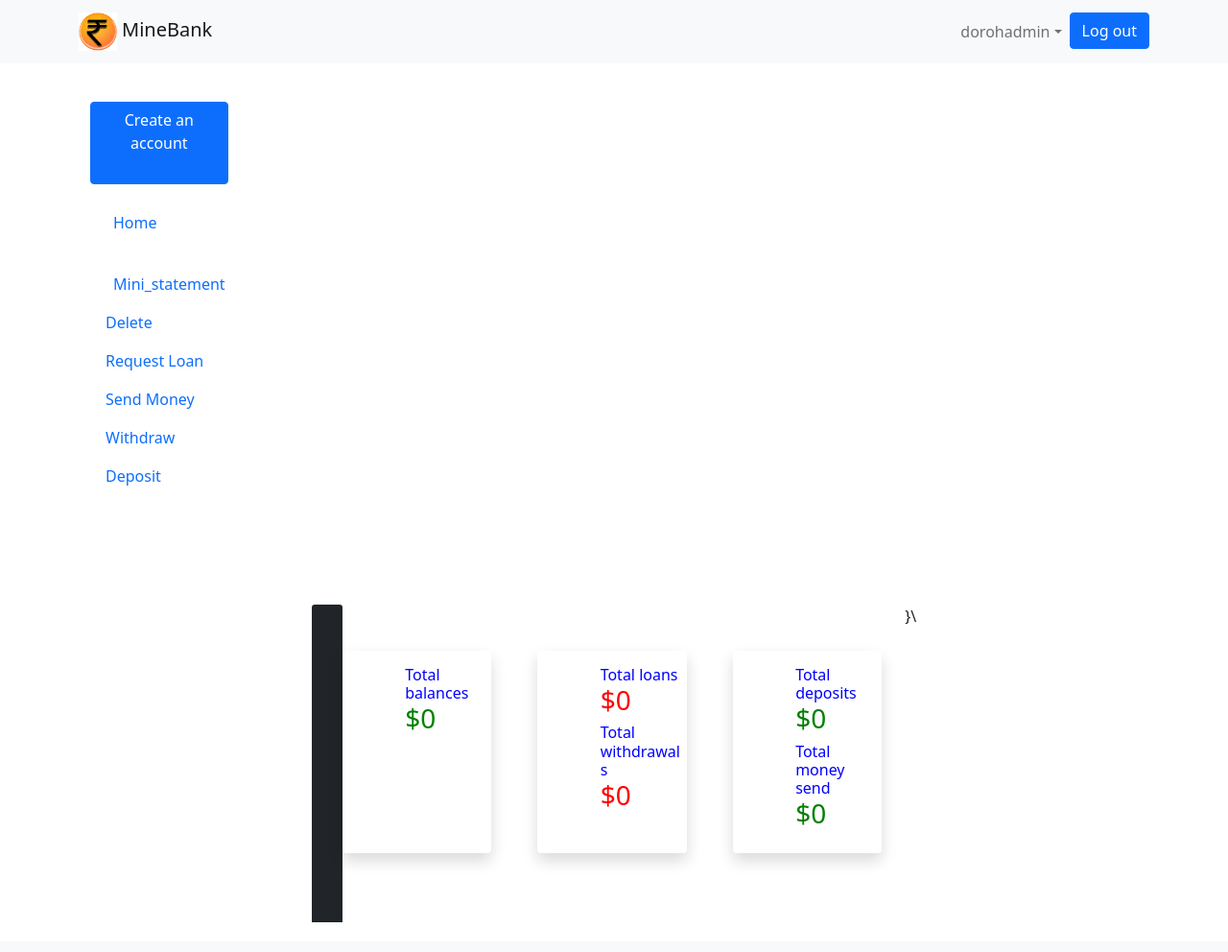
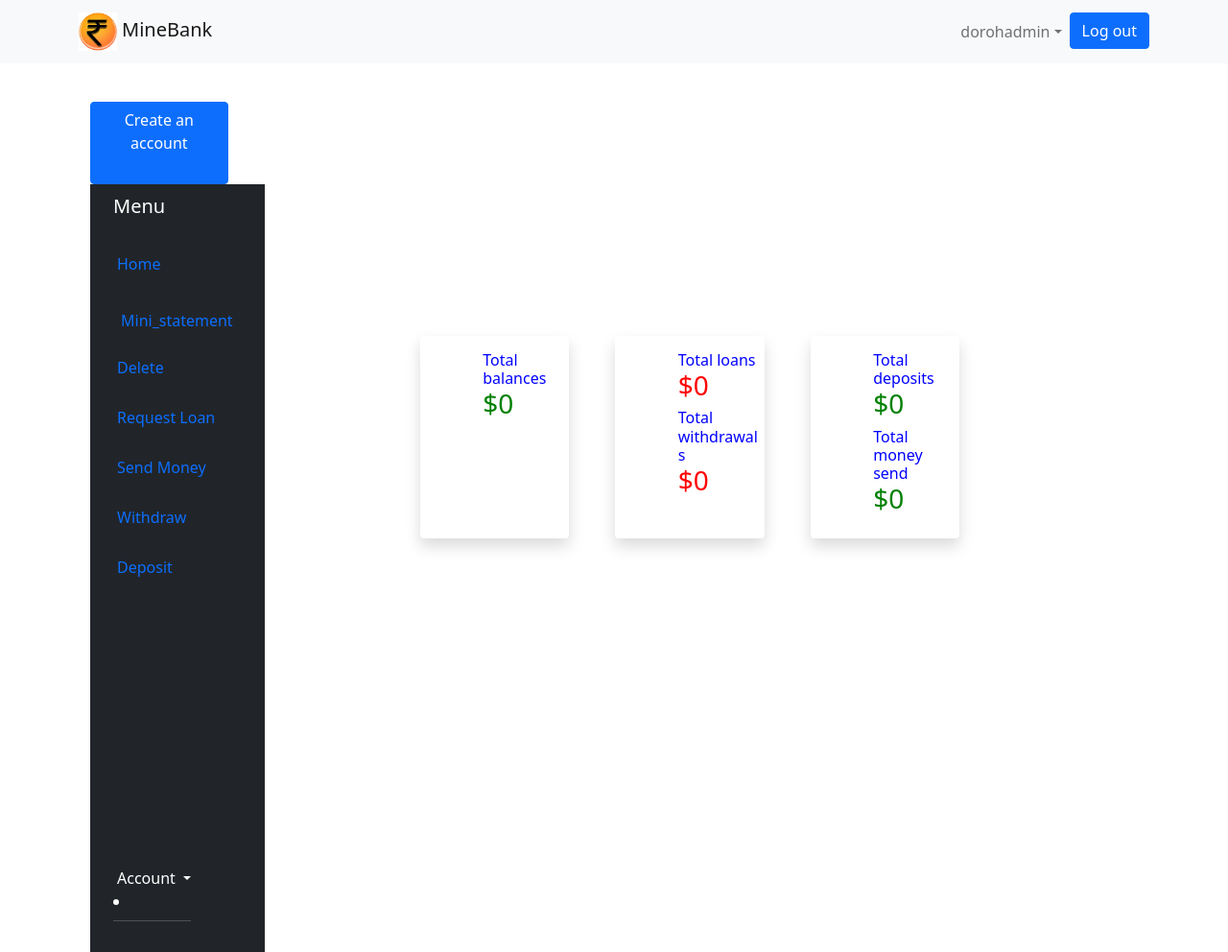
Before and after one commit to chepkiruidorothy/bank, a Django app: page /dashboard/5/ in a window 1280 px wide. Shown: the whole page at 96% size. Before the commit the page ends 961 px from the top, so only its background shows below. Run offline with Django 4.2, Linux system fonts and the light colour scheme; a user stored in the database is signed in; data comes from the database, SQL or seed files in the repository; some libraries are stand-ins or nearby versions.

Commit message:
changed monthly dashboard

```diff
--- a/templates/dashboard.html
+++ b/templates/dashboard.html
@@ -18,38 +18,72 @@
 {% include 'list.html'%}
 <!-- Main layout -->
 
-<div class="wrapper">
-    <!--Top menu -->
-    <div class="sidebar" style="height:auto; width:225px; padding: 20px 0; color:yellow; ">
-       <!--profile image & text-->
-        <!--menu item-->
 
-           <div class="side-navbar active-nav d-flex justify-content-between flex-wrap flex-column" id="sidebar">
-            <ul class="nav flex-column text-white w-100">
-
-              <li><a href="{% url 'home'%}" class="nav-link">
-                <span class="mx-2">Home</span></a>
+<div class="container-fluid">
+    <div class="row flex-nowrap">
+        <div class="col-auto col-md-3 col-xl-2 px-sm-2 px-0 bg-dark">
+            <div class="d-flex flex-column align-items-center align-items-sm-start px-3 pt-2 text-white min-vh-100">
+                <a href="/" class="d-flex align-items-center pb-3 mb-md-0 me-md-auto text-white text-decoration-none">
+                    <span class="fs-5 d-none d-sm-inline">Menu</span>
+                </a>
+                <ul class="nav nav-pills flex-column mb-sm-auto mb-0 align-items-center align-items-sm-start" id="menu">
+                    <li class="nav-item">
+                        <a href="#" class="nav-link align-middle px-0">
+                            <i class="fs-4 bi-house"></i> <span class="ms-1 d-none d-sm-inline">Home</span>
+                        </a>
                     </li>
                       {% if account%}
-                  <li <span class="mx-2">><a class="nav-link" href="{%url 'statement' account.pk %}">Mini_statement</a></li>
-                    <li><a class="nav-link"  href="{%url 'delete' account.pk %}">Delete</a></li>
-                      <li><a class="nav-link" href="{%url 'loan' account.pk%}">Request Loan</a></li>
-                      <li><a class="nav-link" href="{%url 'send_money' account.pk%}">Send Money </a></li>
-                        <li><a class="nav-link" href="{%url 'withdraw' account.pk %}">Withdraw</a></li>
-                        <li><a class="nav-link" href="{%url 'deposit' account.pk %}">Deposit</a></li>
+                    <li>
+                        <a href="{%url 'statement' account.pk %}" data-bs-toggle="collapse" class="nav-link px-0 align-middle">
+                            <i class="fs-4 bi-speedometer2"></i> <li <span class="mx-2"> Mini_statement</a>
+                    </li>
+                    <li>
+                        <a href="{%url 'delete' account.pk %}" class="nav-link px-0 align-middle">
+                            <i class="fs-4 bi-table"></i> <span class="ms-1 d-none d-sm-inline">Delete</span></a>
+                    </li>
+                    <li>
+                        <a href="{%url 'loan' account.pk%}" data-bs-toggle="collapse" class="nav-link px-0 align-middle ">
+                    <i class="fs-4 bi-bootstrap"></i> <span class="ms-1 d-none d-sm-inline">Request Loan</span></a>
+                    </li>
 
-                        {%endif%}
+                    <li>
+                        <a href="{%url 'send_money' account.pk%}"class="nav-link px-0 align-middle">
+                            <i class="fs-4 bi-table"></i> <span class="ms-1 d-none d-sm-inline">Send Money</span></a>
+                    </li>
+                    <li>
+                        <a href="{%url 'withdraw' account.pk %}"class="nav-link px-0 align-middle">
+                            <i class="fs-4 bi-table"></i> <span class="ms-1 d-none d-sm-inline">Withdraw</span></a>
+                    </li>
 
-              </div>
+                    <li>
+                        <a href="{%url 'deposit' account.pk %}"class="nav-link px-0 align-middle">
+                            <i class="fs-4 bi-table"></i> <span class="ms-1 d-none d-sm-inline">Deposit</span></a>
+                    </li>
 
+                    {% endif%}
+                </ul>
+                <hr>
+                <div class="dropdown pb-4">
+                    <a href="#" class="d-flex align-items-center text-white text-decoration-none dropdown-toggle" id="dropdownUser1" data-bs-toggle="dropdown" aria-expanded="false">
+
+                        <span class="d-none d-sm-inline mx-1">Account</span>
+                    </a>
+                    {% for account in accounts%}
+                    <ul class="dropdown-menu dropdown-menu-dark text-small shadow">
+                        <li><a class="dropdown-item" href="{% url 'dashboard' account.pk%}"> Account</a></li>
+                        {% endfor%}
+                        <li>
+                            <hr class="dropdown-divider">
+                        </li>
+                    </ul>
                 </div>
             </div>
-
-
+        </div>
+        <div class="col py-3">
           <main style="margin-top:50px; height:auto; width:auto; padding: 20px 0; "">
             <div class="pt-4 my-container active-cont d-flex justify-content-center">
 
-    <div class="card-header text-white bg-dark py-2 px-3"></div>
+
               <section class="py-5  " style="height:auto" id="dashboard">
 
                 <div class="row  gx-5 h-100">
@@ -148,9 +182,11 @@
             <a class="btn border-0" id="menu-btn">
               <i class="bx bx-menu"></i>
             </a>
-}\
           </div>
           </main>
+        </div>
+    </div>
+</div>
 
 
 
```
Also changed, not shown: static/assets/css/style.css (added, +23 -0 lines). Lines whose indentation alone changed are shown as unchanged.
